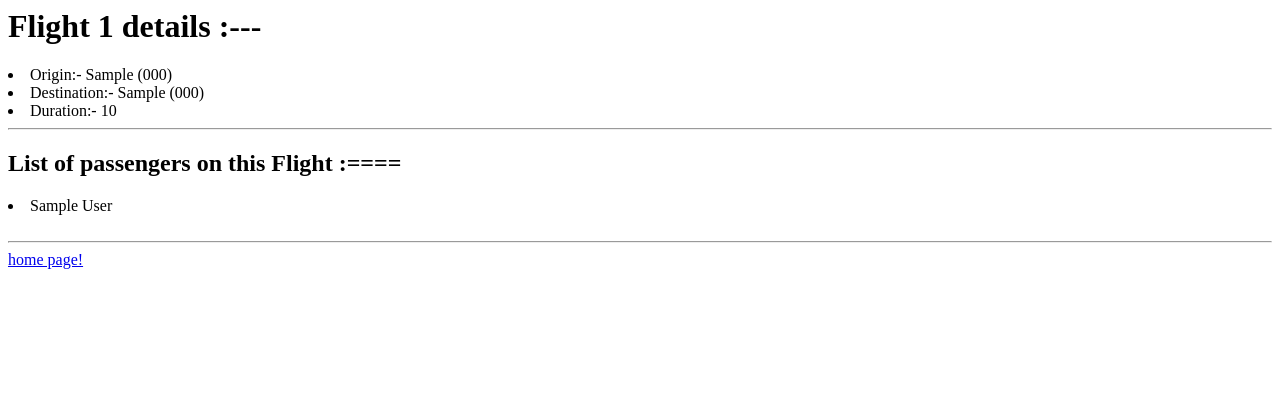
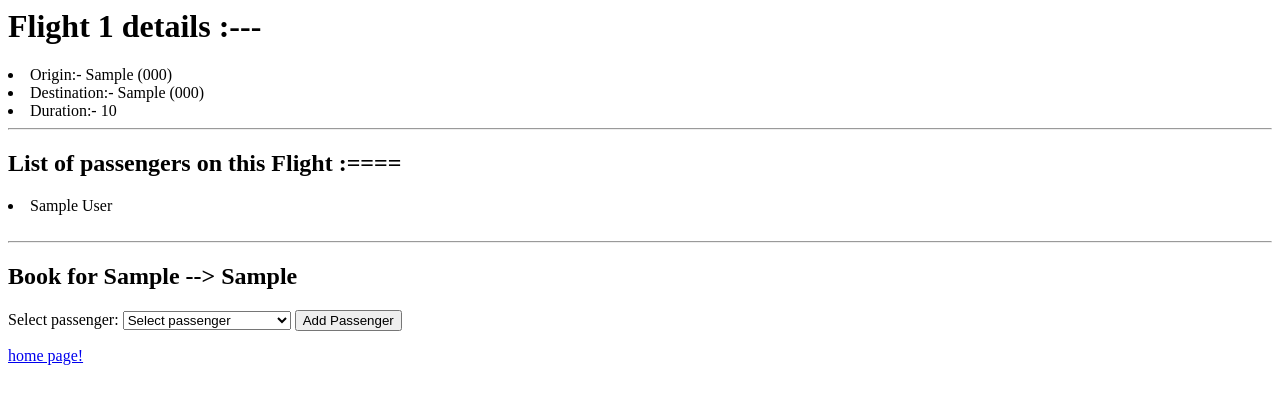
Before and after one commit to wicked-smart/django_testing, a Django app: page /flight/1 in a window 1280 px wide. Shown: the top 404 px of the page. Run offline with Django 5.2, Linux system fonts and the light colour scheme; tables that the repository leaves empty hold one stand-in row (values such as "Sample post").

Commit message:
flight book feature

```diff
--- a/flight_book/templates/flight/flight.html
+++ b/flight_book/templates/flight/flight.html
@@ -17,6 +17,27 @@
 
         <br>
         <hr>
+        <h2>Book for {{ flight }}</h2>
+
+        <form action="{% url 'book' flight.id %}" method="post">
+            {% csrf_token %}
+
+            <label>Select passenger:</label>
+
+            <select name="passenger_id" required>
+                <option value="" disabled selected>Select passenger</option>
+
+                {% for passenger in non_passengers %}
+                    <option value="{{ passenger.id }}">
+                        {{ passenger.first_name }} {{ passenger.last_name }}
+                    </option>
+                {% empty %}
+                    <option disabled>No passengers available</option>
+                {% endfor %}
+            </select>
+
+            <button type="submit">Add Passenger</button>
+        </form>
 
 
         <a href="{% url 'index' %}"> home page! </a>
--- a/flight_book/views.py
+++ b/flight_book/views.py
@@ -1,5 +1,6 @@
-from django.http import HttpResponse
+from django.http import HttpResponse, HttpResponseRedirect
 from django.shortcuts import render
+from django.urls import reverse
 
 from .models import *
 
@@ -21,8 +22,8 @@ def flight(request, flight_id):
         passengers = flight.passengers.all()
         non_passengers = Passenger.objects.exclude(flight=flight)
 
-        print(f"passengers :===> {passengers}")
-        print(f"non-passengers :==> {non_passengers}")
+        # print(f"passengers :===> {passengers}")
+        # print(f"non-passengers :==> {non_passengers}")
 
         return render(request, 'flight/flight.html', {
                 'flight': flight,
@@ -36,4 +37,20 @@ def flight(request, flight_id):
 
 
 def book(request, flight_id):
-    pass
+
+    if request.method == 'POST':
+        try:
+            pasngr_id  = int(request.POST.get('passenger_id', None))
+            passenger = Passenger.objects.get(id=pasngr_id)
+
+            flight = Flight.objects.get(id=flight_id)
+
+            #book passenger
+            flight.passengers.add(passenger)
+            flight.save()
+
+            return HttpResponseRedirect(reverse('flight', args=(flight_id,)))
+
+
+        except Exception as e:
+            print(f"Exception occured during fligh booking :-- {e}")
```
